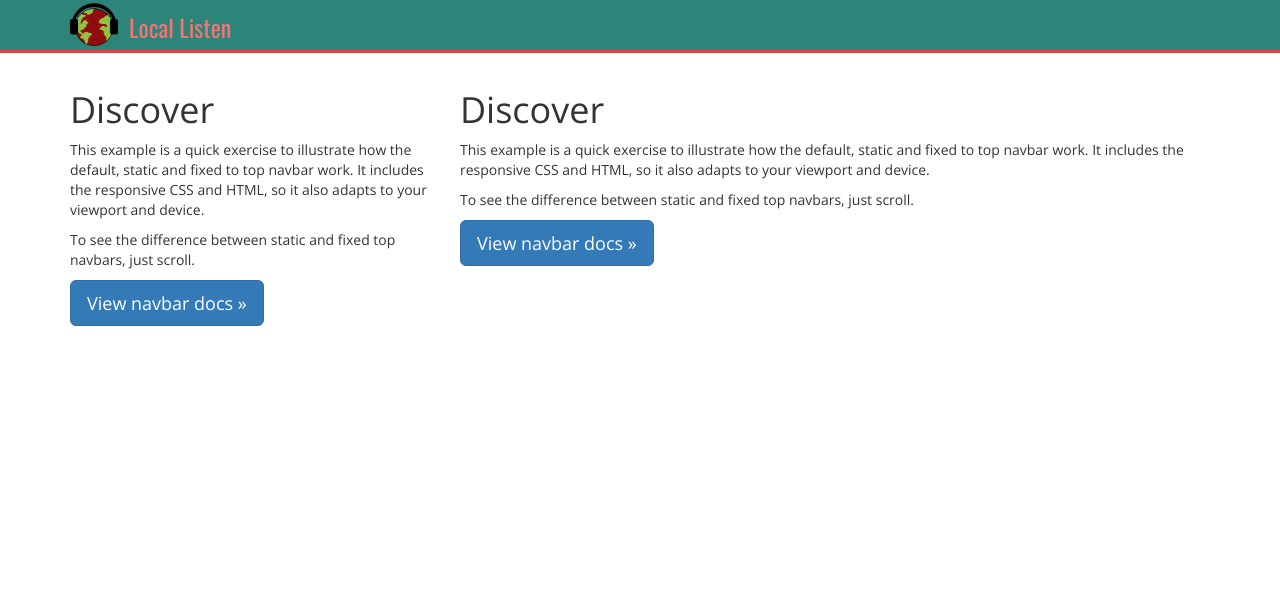
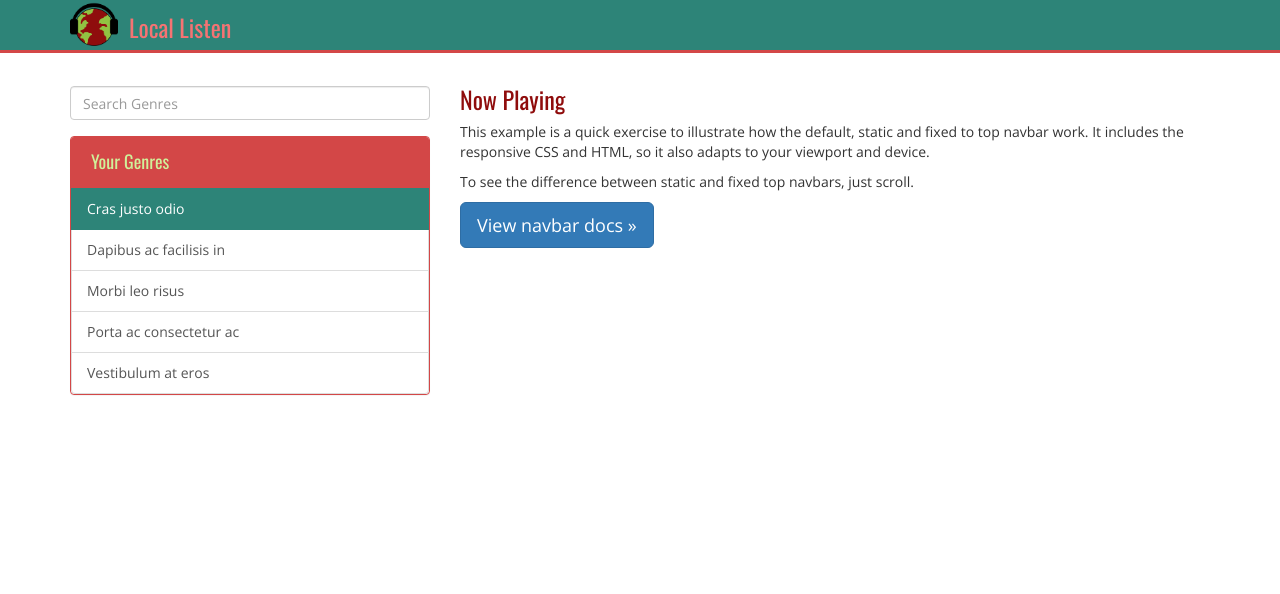
Before and after one commit to shudas/LocalListen, a Flask app: template templates/discover.html in a window 1280 px wide. Shown: the top 594 px of the page. Before the commit the page ends 326 px from the top, so only its background shows below. Run offline with Flask 2, Linux system fonts and the light colour scheme; the template is opened without the code that fills it, so the values that code supplies are empty; some libraries are stand-ins or nearby versions.

Commit message:
discover has list on side

```diff
--- /dev/null
+++ b/static/css/discover.css
@@ -0,0 +1,56 @@
+body {
+    min-height: 2000px;
+}
+
+.row {
+    padding-top: 16px;
+}
+
+.panel {
+    margin-top: 16px;
+}
+
+.panel-primary {
+    border-color: #d34747;
+}
+
+.panel-primary>.panel-heading {
+    font-family: 'Oswald', sans-serif;
+    background-color: #d34747;
+    border-color: #d34747;
+    color: #d0f19a;
+    padding: 15px 20px;
+}
+
+.panel-title {
+    font-size: 18px;
+}
+
+.panel-body {
+    padding: 0px;
+}
+
+.list-group {
+    margin: 0px;
+}
+
+.list-group-item:first-child {
+    border-radius: 0px;
+}
+
+.list-group-item.active, .list-group-item.active:focus, .list-group-item.active:hover {
+  z-index: 2;
+  color: #fff;
+  background-color: #2d8478;
+  border-color: #2d8478;
+}
+
+.form-control:focus {
+    border-color: #d34747;
+}
+
+.playing-title {
+    font-family: 'Oswald', sans-serif;
+    margin-top: 0px;
+    color: #8f0c0c;
+}
--- a/static/css/navbar-fixed-top.css
+++ b/static/css/navbar-fixed-top.css
@@ -25,8 +25,6 @@ body {
     color: #fff;
 }
 
-
-
 .navbar-default .navbar-nav>.active>a, .navbar-default .navbar-nav>.active>a:focus, .navbar-default .navbar-nav>.active>a:hover {
   color: #d0f19a;
   background-color: transparent;
--- /dev/null
+++ b/static/js/discover.js
@@ -0,0 +1,3 @@
+function genre_clicked() {
+    console.log("Yo");
+}
--- a/static/js/ie10-viewport-bug-workaround.js
+++ /dev/null
@@ -1,22 +0,0 @@
-/*!
- * IE10 viewport hack for Surface/desktop Windows 8 bug
- * Copyright 2014 Twitter, Inc.
- * Licensed under the Creative Commons Attribution 3.0 Unported License. For
- * details, see http://creativecommons.org/licenses/by/3.0/.
- */
-
-// See the Getting Started docs for more information:
-// http://getbootstrap.com/getting-started/#support-ie10-width
-
-(function () {
-  'use strict';
-  if (navigator.userAgent.match(/IEMobile\/10\.0/)) {
-    var msViewportStyle = document.createElement('style')
-    msViewportStyle.appendChild(
-      document.createTextNode(
-        '@-ms-viewport{width:auto!important}'
-      )
-    )
-    document.querySelector('head').appendChild(msViewportStyle)
-  }
-})();
--- a/templates/base.html
+++ b/templates/base.html
@@ -22,7 +22,7 @@
     <!--include base css-->
     <link rel="stylesheet" href="{{ url_for('static', filename='css/base.css') }}">
     <!-- IE10 viewport hack for Surface/desktop Windows 8 bug -->
-    <script src="{{ url_for('static', filename='js/ie10-viewport-bug-workaround.js') }}"></script>
+    <script src="{{ url_for('static', filename='js/lib/ie10-viewport-bug-workaround.js') }}"></script>
     {% block head %}{% endblock %}
 </head>
 <body>
--- a/templates/discover.html
+++ b/templates/discover.html
@@ -4,6 +4,9 @@
 
 {% block head %}
     {{ super() }}
+    <link href="{{ url_for('static', filename='css/discover.css') }}" rel="stylesheet">
+    <script src="{{ url_for('static', filename='js/lib/listgroup.min.js') }}"></script>
+    <script src="{{ url_for('static', filename='js/discover.js') }}"></script>
 {% endblock head %}
 
 {% block body %}
@@ -13,15 +16,28 @@
     <!-- Main component for a primary marketing message or call to action -->
     <div class="row">
         <div class="col-sm-4">
-            <h1>Discover</h1>
-            <p>This example is a quick exercise to illustrate how the default, static and fixed to top navbar work. It includes the responsive CSS and HTML, so it also adapts to your viewport and device.</p>
-            <p>To see the difference between static and fixed top navbars, just scroll.</p>
-            <p>
-                <a class="btn btn-lg btn-primary" href="../../components/#navbar" role="button">View navbar docs &raquo;</a>
-            </p>
+            <form>
+                <input type="text" class="form-control" placeholder="Search Genres">
+            </form>
+            <div class="panel panel-primary">
+                <div class="panel-heading">
+                    <h3 class="panel-title" data-unsp-sanitized="clean">Your Genres</h3>
+                </div>
+                <div class="panel-body">
+                    <div class="list-group">
+                        <a href="javascript:genre_clicked()" class="list-group-item active" data-unsp-sanitized="clean">
+                          Cras justo odio
+                        </a>
+                        <a href="javascript:genre_clicked()" class="list-group-item" data-unsp-sanitized="clean">Dapibus ac facilisis in</a>
+                        <a href="javascript:genre_clicked()" class="list-group-item" data-unsp-sanitized="clean">Morbi leo risus</a>
+                        <a href="javascript:genre_clicked()" class="list-group-item" data-unsp-sanitized="clean">Porta ac consectetur ac</a>
+                        <a href="javascript:genre_clicked()" class="list-group-item" data-unsp-sanitized="clean">Vestibulum at eros</a>
+                    </div>
+                </div>
+            </div> <!--panel-->
         </div>
         <div class="col-sm-8">
-            <h1>Discover</h1>
+            <h3 class="playing-title">Now Playing</h3>
             <p>This example is a quick exercise to illustrate how the default, static and fixed to top navbar work. It includes the responsive CSS and HTML, so it also adapts to your viewport and device.</p>
             <p>To see the difference between static and fixed top navbars, just scroll.</p>
             <p>
--- a/templates/index.html
+++ b/templates/index.html
@@ -2,7 +2,7 @@
 {% block head %}
     {{ super() }}
     <link href="{{ url_for('static', filename='css/not_logged_home.css') }}" rel="stylesheet">
-    <script src="{{ url_for('static', filename='js/jquery.redirect.js') }}"></script>
+    <script src="{{ url_for('static', filename='js/lib/jquery.redirect.js') }}"></script>
 {% endblock head %}
 
 {% block body %}
```
Also changed, not shown: static/js/jquery.redirect.js (deleted, +0 -69 lines).
